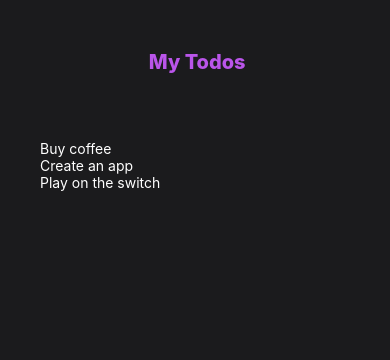
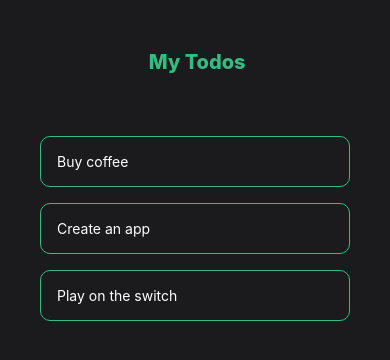
Before and after one commit to Dulmina98/learn-react-native-todo-app, a React Native app: screen / in a window 390 px wide. Shown: the top 360 px of the page. Built offline with nearby package versions, Linux system fonts and the light colour scheme.

Commit message:
Update styles, create TodoItem component with functionality

```diff
--- a/App.js
+++ b/App.js
@@ -1,6 +1,7 @@
-import {FlatList, StyleSheet, Text, View} from 'react-native';
+import {FlatList, StyleSheet, View} from 'react-native';
 import {useState} from "react";
 import Header from "./components/Header";
+import TodoItem from "./components/TodoItem";
 
 export default function App() {
 
@@ -9,6 +10,12 @@ export default function App() {
         {text: 'Create an app', key: '2'},
         {text: 'Play on the switch', key: '3'},
     ])
+
+    const pressListItemHandler = (key) => {
+        setTodos((prevTodos) => {
+            return prevTodos.filter(todo => todo.key != key)
+        })
+    }
 
     return (
         <View style={styles.container}>
@@ -19,7 +26,7 @@ export default function App() {
                     <FlatList
                         data={todos}
                         renderItem={({item}) => (
-                            <Text style={styles.listText}>{item.text}</Text>
+                            <TodoItem item={item} pressListItemHandler={pressListItemHandler}/>
                         )}/>
                 </View>
             </View>
@@ -35,10 +42,4 @@ const styles = StyleSheet.create({
     content: {
         padding: 40,
     },
-    list: {
-        marginTop: 20
-    },
-    listText: {
-        color: '#fff'
-    }
 });
--- a/components/Header.js
+++ b/components/Header.js
@@ -17,7 +17,7 @@ const styles = StyleSheet.create({
     },
     title: {
         textAlign: "center",
-        color: "#BA55EA",
+        color: "#35BC83",
         fontWeight: 800,
         fontSize: 20
     }
--- /dev/null
+++ b/components/TodoItem.js
@@ -0,0 +1,21 @@
+import {StyleSheet, Text, TouchableOpacity} from "react-native";
+
+export default function TodoItem({item, pressListItemHandler}) {
+
+    return (
+        <TouchableOpacity onPress={() => pressListItemHandler(item.key)}>
+            <Text style={styles.listText}>{item.text}</Text>
+        </TouchableOpacity>
+    )
+}
+
+const styles = StyleSheet.create({
+    listText: {
+        color: '#fff',
+        padding: 16,
+        marginTop: 16,
+        borderColor: '#35BC83',
+        borderWidth: 1,
+        borderRadius: 10
+    }
+})
```
